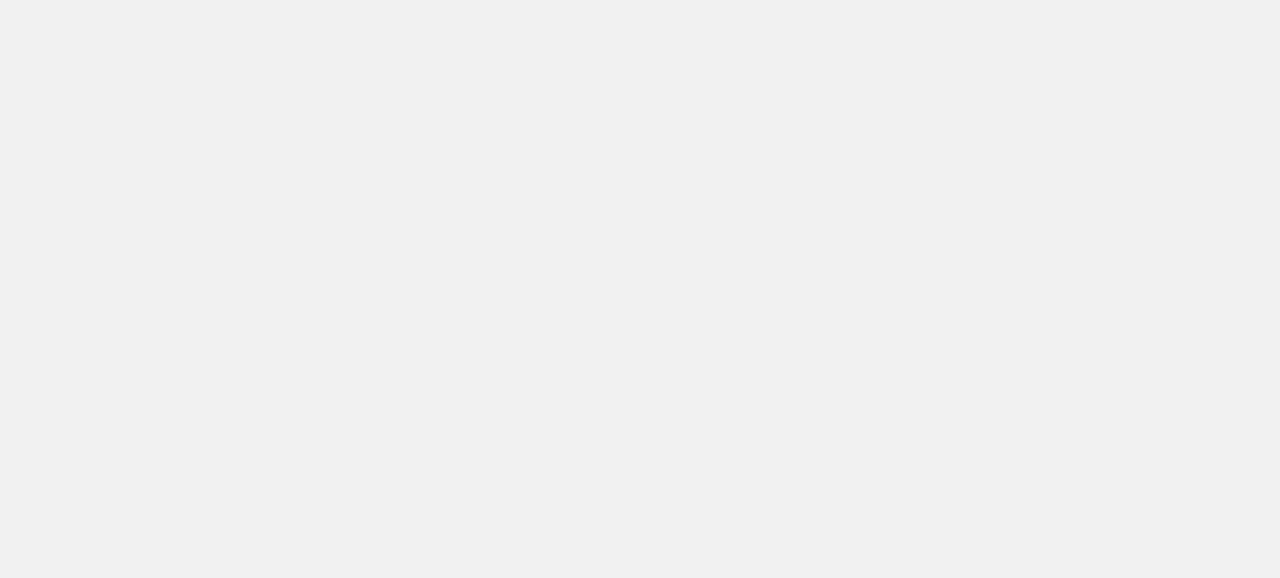
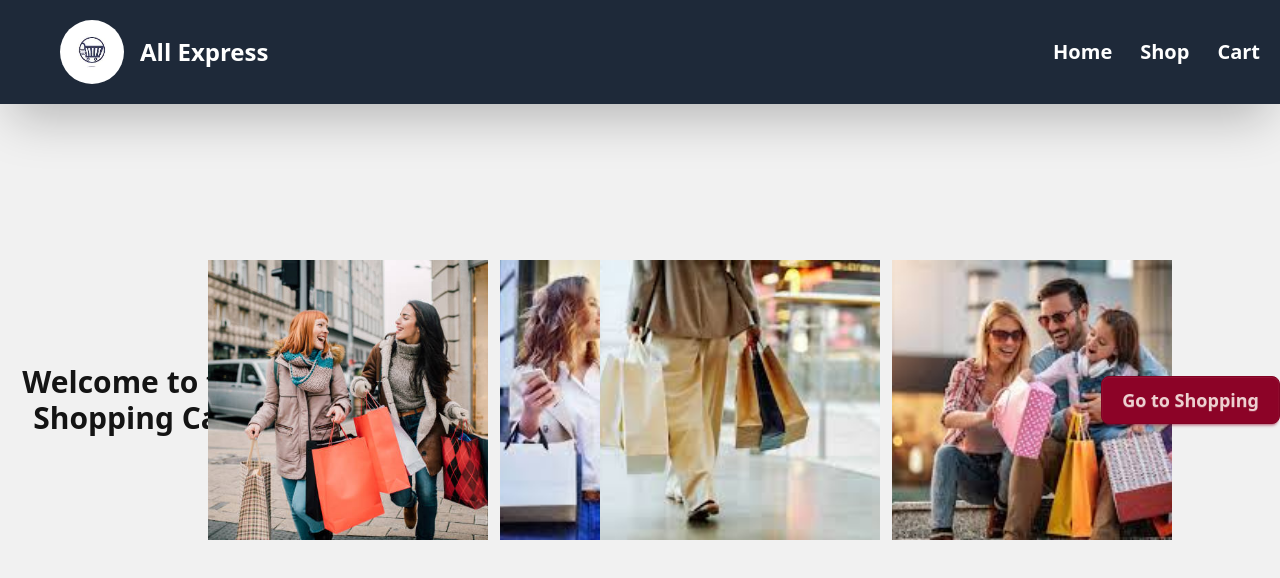
Before and after one commit to NebiyuCS50/All-Express, a React (Vite) app: page / in a window 1280 px wide. Shown: the top 578 px of the page. Built offline with nearby package versions, Linux system fonts and the light colour scheme.

Commit message:
Add Home component with navigation and image display

```diff
--- a/src/components/Home.jsx
+++ b/src/components/Home.jsx
@@ -1,7 +1,77 @@
+// ...existing code...
 import React from "react";
+import Img1 from "../assets/Img.jpg";
+import Img2 from "../assets/Img2.jpeg";
+import Img3 from "../assets/Img3.jpeg";
+import Img4 from "../assets/Img4.jpeg";
+import Logo from "../assets/Logo.jpeg";
 
 const Home = () => {
-  return <div></div>;
+  return (
+    <div>
+      <nav className="bg-gray-800 p-10 absolute top-0 left-0 right-0 flex justify-between items-center gap-7 shadow-2xl lg:p-5">
+        <div className="flex items-center gap-2 -ml-2.5 lg:ml-10 lg:gap-4 lg:text-xl ">
+          <img
+            src={Logo}
+            alt="Logo"
+            className="w-12 h-12 rounded-full object-cover lg:w-16 lg:h-16"
+          />
+          <h1 className="text-white font-bold lg:text-2xl">All Express</h1>
+        </div>
+        <div className="flex items-center gap-3 lg:gap-7 lg:text-lg">
+          <a
+            href="#"
+            className="text-white font-semibold hover:text-gray-300 lg:text-xl"
+          >
+            Home
+          </a>
+          <a
+            href="#"
+            className="text-white font-semibold hover:text-gray-300 lg:text-xl"
+          >
+            Shop
+          </a>
+          <a
+            href="#"
+            className="text-white font-semibold hover:text-gray-300 lg:text-xl"
+          >
+            Cart
+          </a>
+        </div>
+      </nav>
+      <div className="flex flex-col items-center justify-center gap-6 h-screen lg:flex-row lg:gap-10">
+        <h1 className="text-3xl font-bold text-center">
+          Welcome to the Shopping Cart
+        </h1>
+        <div className="flex gap-3 justify-center ">
+          <img
+            src={Img1}
+            alt="Shopping Cart"
+            className="w-40 h-40 lg:w-70 lg:h-70 object-cover"
+          />
+          <img
+            src={Img2}
+            alt=""
+            className="object-cover w-40 h-40 lg:w-70 lg:h-70"
+          />
+        </div>
+        <div className="flex gap-3 justify-center">
+          <img
+            src={Img3}
+            alt="Shopping Cart"
+            className="w-40 h-40 lg:w-70 lg:h-70 object-cover"
+          />
+          <img
+            src={Img4}
+            alt=""
+            className="object-cover w-40 h-40 lg:w-70 lg:h-70"
+          />
+        </div>
+        <button className="btn btn-lg btn-primary">Go to Shopping</button>
+      </div>
+    </div>
+  );
 };
 
 export default Home;
+// ...existing code...
```
